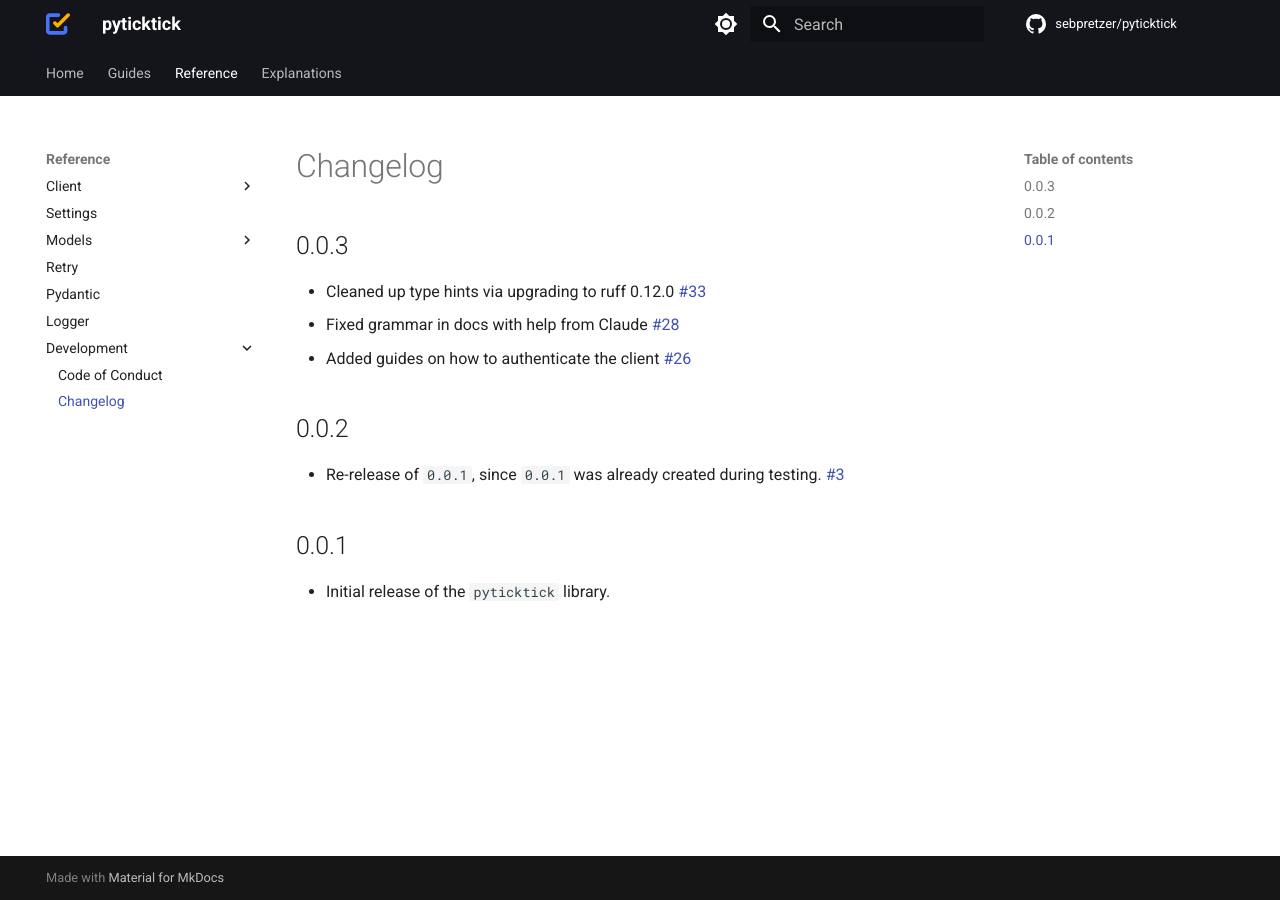
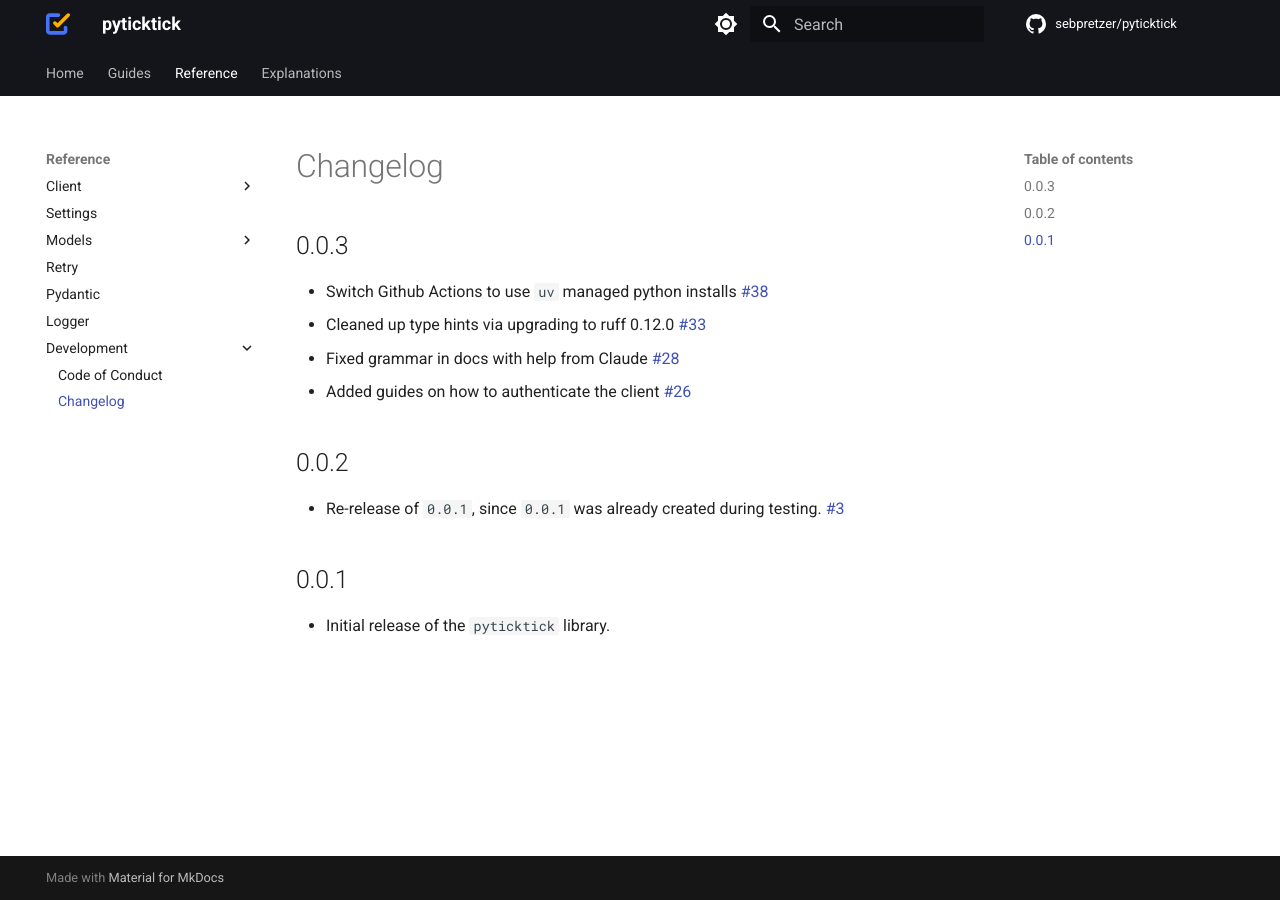
Before and after one commit to sebpretzer/pyticktick, an MkDocs documentation site: the page built from docs/CHANGELOG.md, in a window 1280 px wide. Built offline with MkDocs 1.6.1 and Material for MkDocs 9.7.7, drawn with Linux system fonts in a browser that asks for light colours; comment, search, counter and statistics services are not loaded.

Commit message:
switch to uv managed python (#38)
* switch to uv managed python

* update changelog

* add a make install-all command

```diff
--- a/docs/CHANGELOG.md
+++ b/docs/CHANGELOG.md
@@ -2,6 +2,7 @@
 
 ## 0.0.3
 
+- Switch Github Actions to use `uv` managed python installs [#38](https://github.com/sebpretzer/pyticktick/pull/38)
 - Cleaned up type hints via upgrading to ruff 0.12.0 [#33](https://github.com/sebpretzer/pyticktick/pull/33)
 - Fixed grammar in docs with help from Claude [#28](https://github.com/sebpretzer/pyticktick/pull/28)
 - Added guides on how to authenticate the client [#26](https://github.com/sebpretzer/pyticktick/pull/26)
```
Also changed, not shown: 4 other files.
